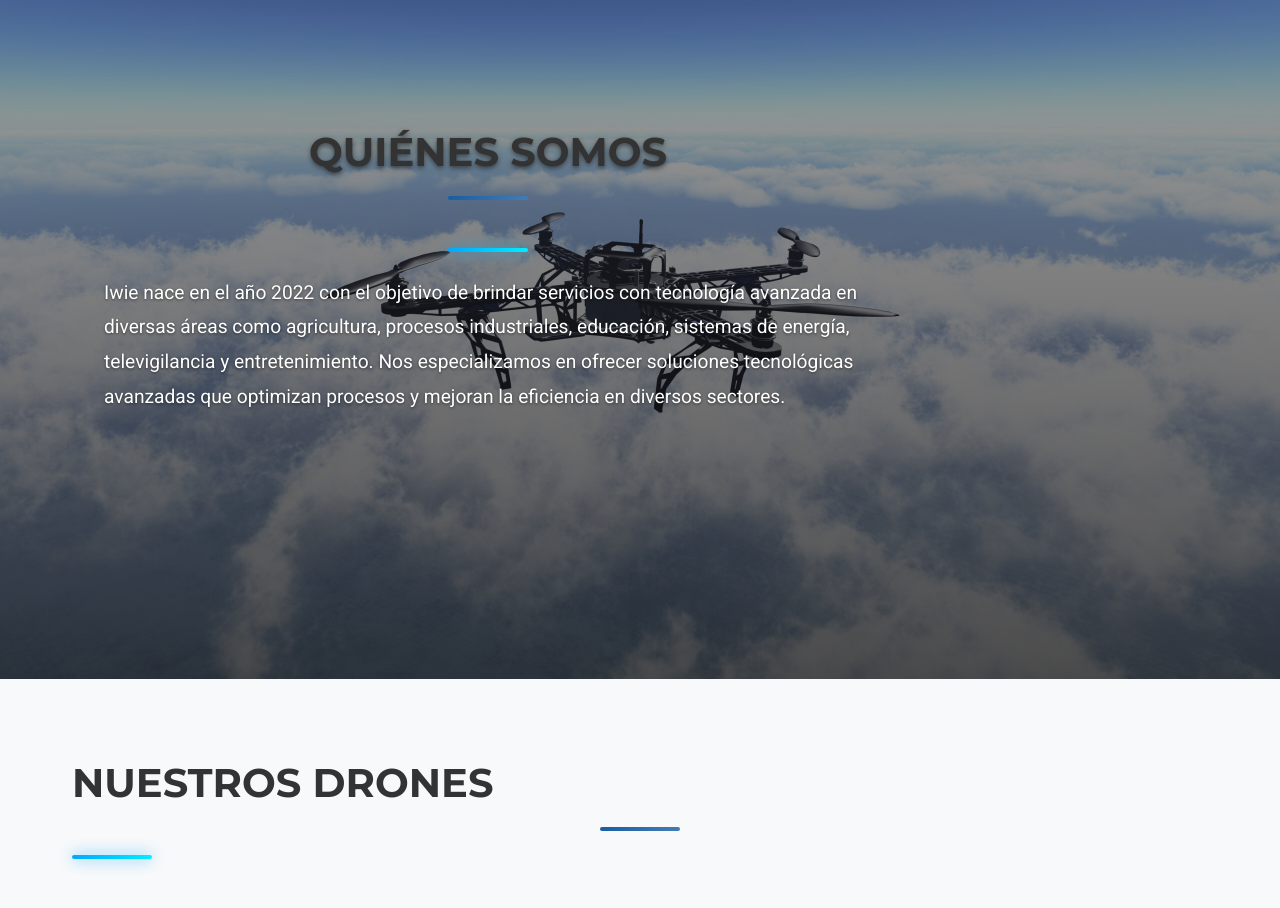
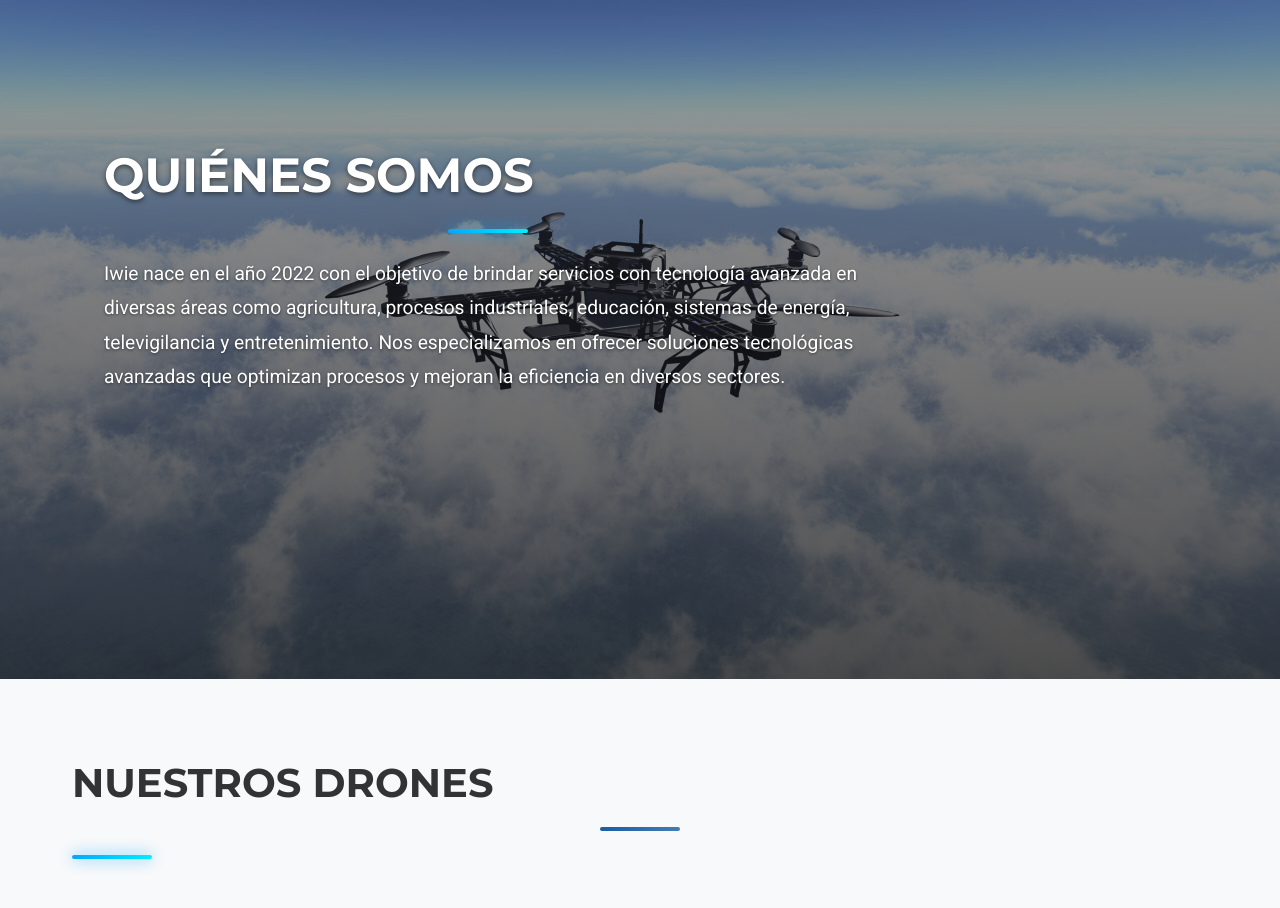
Before and after one commit to AlejandroLiinares/IwieDrones, a React (Vite) app: page / in a window 1280 px wide. Shown: the part 2200-3108 px from the top of the page. Built offline with nearby package versions, Linux system fonts and the light colour scheme.

Commit message:
Color blanco en el titulo QUIENES SOMSO

```diff
--- a/src/pages/Home.jsx
+++ b/src/pages/Home.jsx
@@ -253,7 +253,7 @@ const Home = () => {
       <section className="about-us-section" id="quienes-somos">
         <div className="container">
           <div className="about-hero-content">
-            <h2 className="section-title about-title">QUIÉNES SOMOS</h2>
+            <h2 className="about-title">QUIÉNES SOMOS</h2>
             <div className="about-divider"></div>
             <p className="about-description">
               Iwie nace en el año 2022 con el objetivo de brindar servicios con tecnología avanzada en diversas áreas como
```
